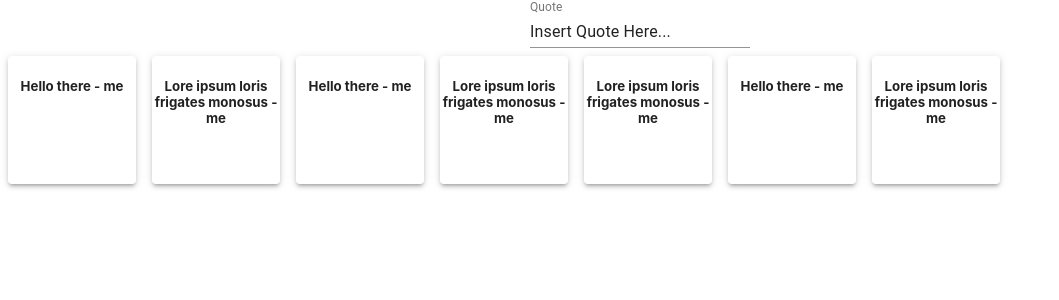
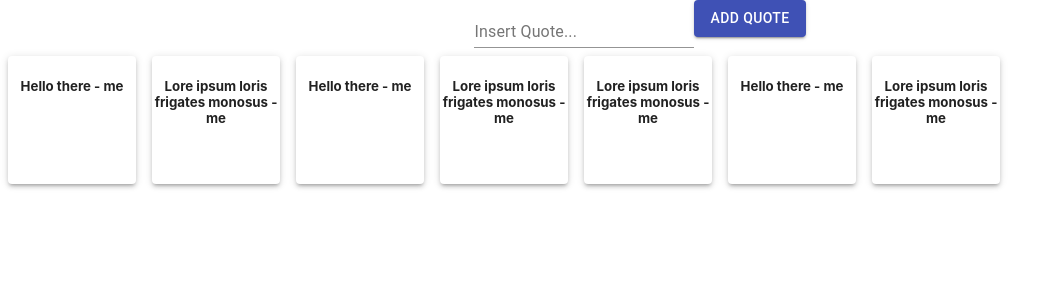
Before and after one commit to JamesonC/univation, a React (Create React App) app: page / in a window 1280 px wide. Shown: the top 300 px of the page, without its empty margins (0-1059 px from the left). Built offline with nearby package versions, Linux system fonts and the light colour scheme.

Commit message:
created button component

```diff
--- a/src/App.js
+++ b/src/App.js
@@ -1,6 +1,6 @@
 import React, { useState } from 'react';
 import { makeStyles } from '@material-ui/core/styles';
-import { Paper, TextField } from '@material-ui/core/';
+import { Paper, TextField, Button } from '@material-ui/core/';
 import './App.css';
 
 const useStyles = makeStyles((theme) => ({
@@ -27,22 +27,25 @@
 
 const App = () => {
   const classes = useStyles();
-  const [value, setValue] = useState('Insert Quote Here...');
+  const [value, setValue] = useState('');
 
   const handleChange = event => {
     setValue(event.target.value);
   };
+
+  console.log(value)
 
   return (
     <div className="App">
       <div>
         <TextField
           id="standard-multiline-flexible"
-          label="Quote"
+          label="Insert Quote..."
           rowsMax={4}
           value={value}
           onChange={handleChange}
         />
+        <Button variant="contained" color="primary" onClick={() => alert('it works')}>Add Quote</Button>
       </div>
       <div className={classes.root}>
         {data.map(item =>
```
